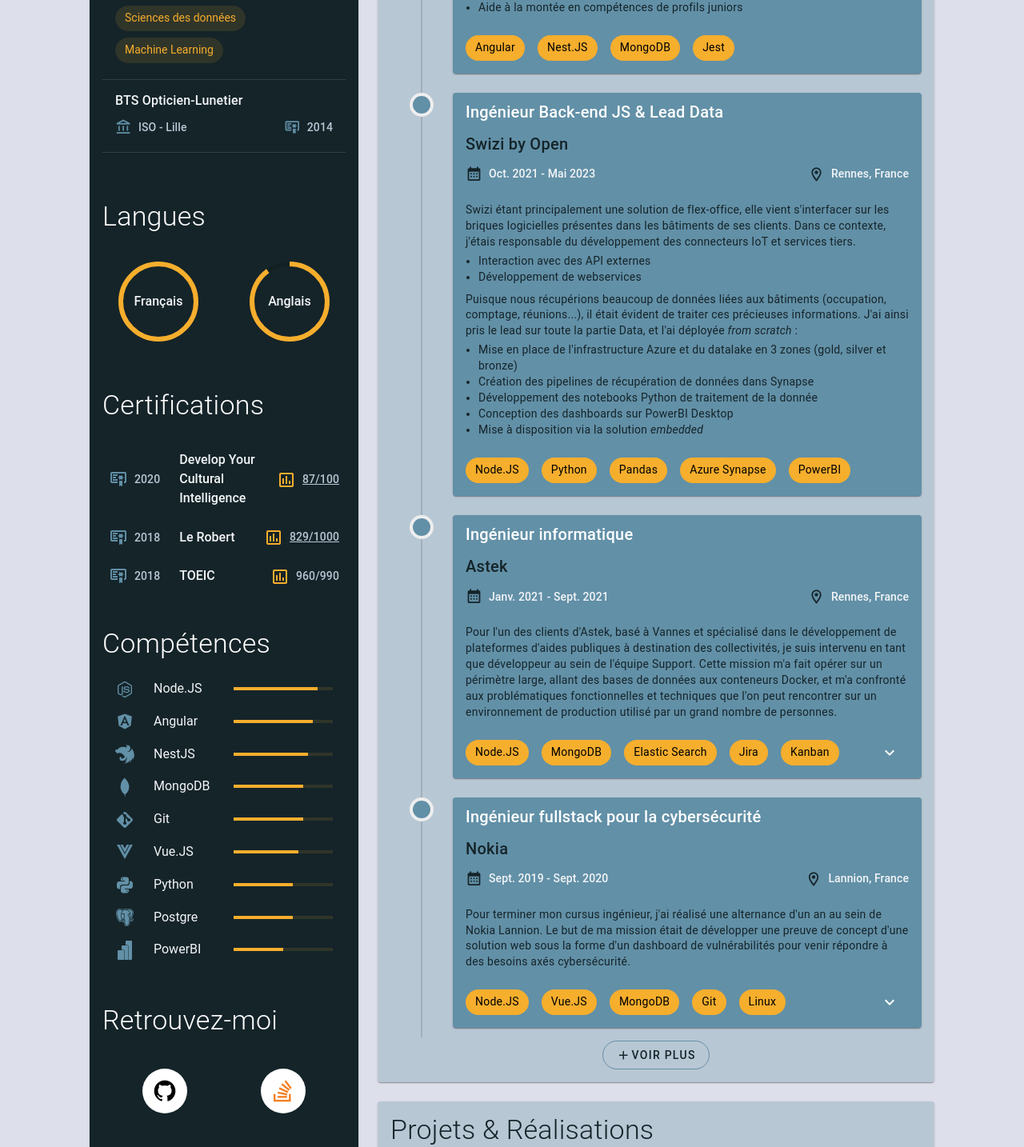
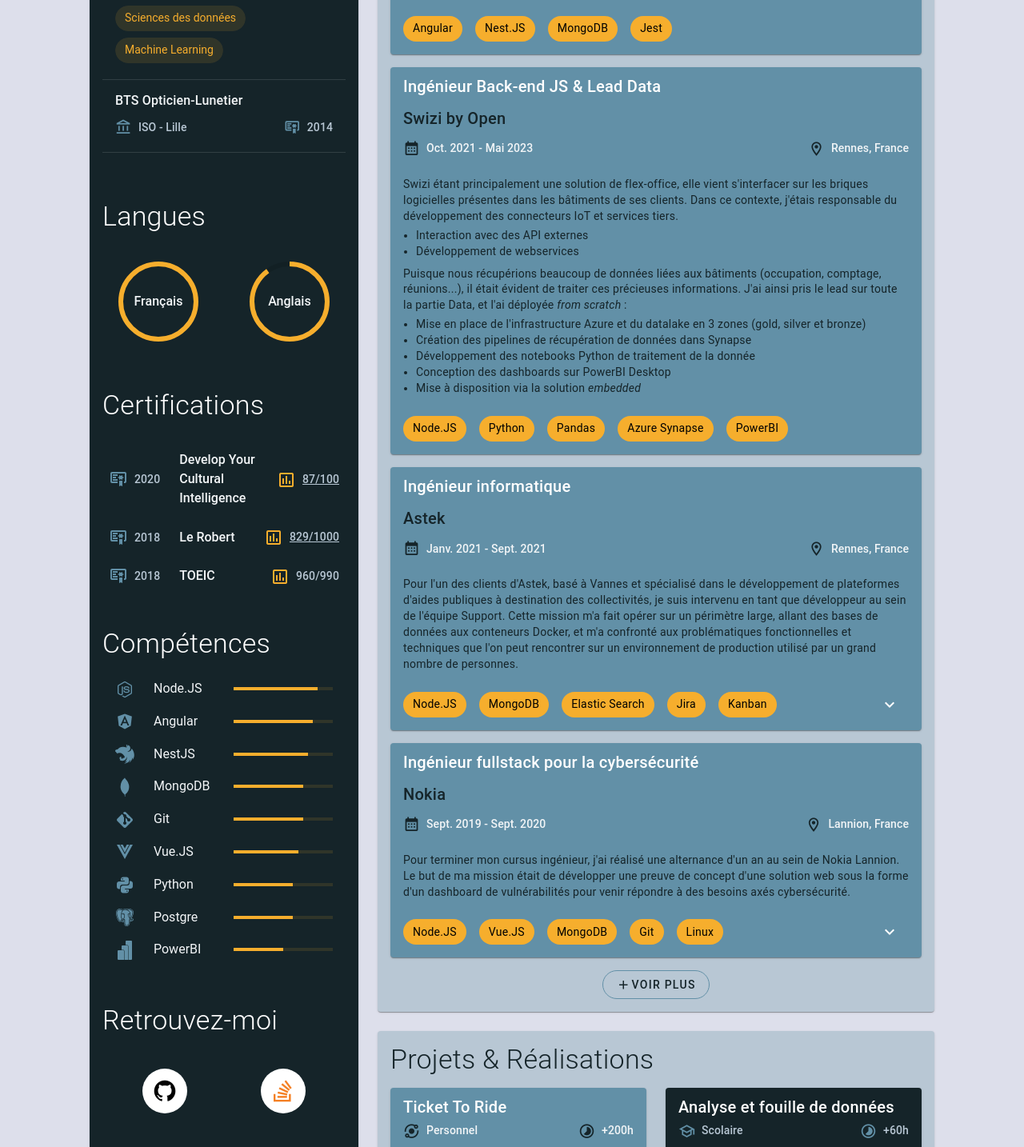
Before and after one commit to jrmdel/jrmdel.github.io, a Vue app: page / in a window 1280 px wide. Shown: the part 847-2281 px from the top of the page at 80% size. Built offline with nearby package versions, Linux system fonts and the light colour scheme.

Commit message:
fix: conversion error by removing timeline

```diff
--- a/src/components/Experiences.vue
+++ b/src/components/Experiences.vue
@@ -2,9 +2,7 @@
   <v-card color="primaryLight">
     <v-card-title class="text-h4 font-weight-light text-tertiary">Expériences</v-card-title>
     <v-card-text>
-      <div class="hidden-xs">
-        <v-timeline side="end" dense align="start">
-          <v-timeline-item dot-color="primary" size="small">
+      <div class="hidden-xs d-flex flex-column ga-4">
         <Leocare
           cardColor="primary"
           subtitleColor="tertiary"
@@ -12,8 +10,6 @@
           bodyTextColor="tertiary"
           iconColor="tertiary"
         />
-          </v-timeline-item>
-          <v-timeline-item dot-color="primary" size="small">
         <Swizi
           cardColor="primary"
           subtitleColor="tertiary"
@@ -21,8 +17,6 @@
           bodyTextColor="tertiary"
           iconColor="tertiary"
         />
-          </v-timeline-item>
-          <v-timeline-item dot-color="primary" size="small">
         <Astek
           cardColor="primary"
           subtitleColor="tertiary"
@@ -30,8 +24,6 @@
           bodyTextColor="tertiary"
           iconColor="tertiary"
         />
-          </v-timeline-item>
-          <v-timeline-item dot-color="primary" size="small">
         <Nokia
           cardColor="primary"
           subtitleColor="tertiary"
@@ -39,8 +31,9 @@
           bodyTextColor="tertiary"
           iconColor="tertiary"
         />
-          </v-timeline-item>
-          <v-timeline-item v-show="displayMore" key="ericsson" dot-color="primary" size="small">
+        <v-expand-transition>
+          <div v-show="displayMore">
+            <div class="d-flex flex-column ga-4">
               <Ericsson
                 cardColor="primary"
                 subtitleColor="tertiary"
@@ -48,8 +41,6 @@
                 bodyTextColor="tertiary"
                 iconColor="tertiary"
               />
-          </v-timeline-item>
-          <v-timeline-item v-show="displayMore" key="lunetterie" dot-color="primary" size="small">
               <Lunetterie
                 cardColor="primary"
                 subtitleColor="tertiary"
@@ -57,9 +48,10 @@
                 bodyTextColor="tertiary"
                 iconColor="tertiary"
               />
-          </v-timeline-item>
-        </v-timeline>
-        <SeeMore class="mt-4" :displayMore="displayMore" @toggle="(v) => (displayMore = v)" />
+            </div>
+          </div>
+        </v-expand-transition>
+        <SeeMore id="no-pdf" :displayMore="displayMore" @toggle="toggleMore" />
       </div>
       <div id="no-pdf" class="hidden-sm-and-up">
         <v-container fluid>
@@ -133,7 +125,7 @@
               </v-row>
             </div>
           </v-expand-transition>
-          <SeeMore class="mt-4" :displayMore="displayMore" @toggle="(v) => (displayMore = v)" />
+          <SeeMore class="mt-4" :displayMore="displayMore" @toggle="toggleMore" />
         </v-container>
       </div>
     </v-card-text>
@@ -164,6 +156,11 @@
   data: () => ({
     displayMore: false,
   }),
+  methods: {
+    toggleMore() {
+      this.displayMore = !this.displayMore;
+    },
+  },
 });
 </script>
 
--- a/src/components/Projects.vue
+++ b/src/components/Projects.vue
@@ -68,7 +68,7 @@
           </v-row>
         </v-col>
         <v-col cols="12" class="mt-n2">
-          <SeeMore :displayMore="displayMore" @toggle="(v: boolean) => (displayMore = v)" />
+          <SeeMore id="no-pdf" :displayMore="displayMore" @toggle="toggleMore" />
         </v-col>
       </v-row>
       <!--On small devices-->
@@ -131,11 +131,7 @@
               </v-col>
             </v-row>
           </v-expand-transition>
-          <SeeMore
-            class="mt-4"
-            :displayMore="displayMore"
-            @toggle="(v: boolean) => (displayMore = v)"
-          />
+          <SeeMore class="mt-4" :displayMore="displayMore" @toggle="toggleMore" />
         </v-col>
       </v-row>
     </v-card-text>
@@ -164,5 +160,10 @@
   data: () => ({
     displayMore: false,
   }),
+  methods: {
+    toggleMore() {
+      this.displayMore = !this.displayMore;
+    },
+  },
 });
 </script>
```
Lines whose indentation alone changed are shown as unchanged.
